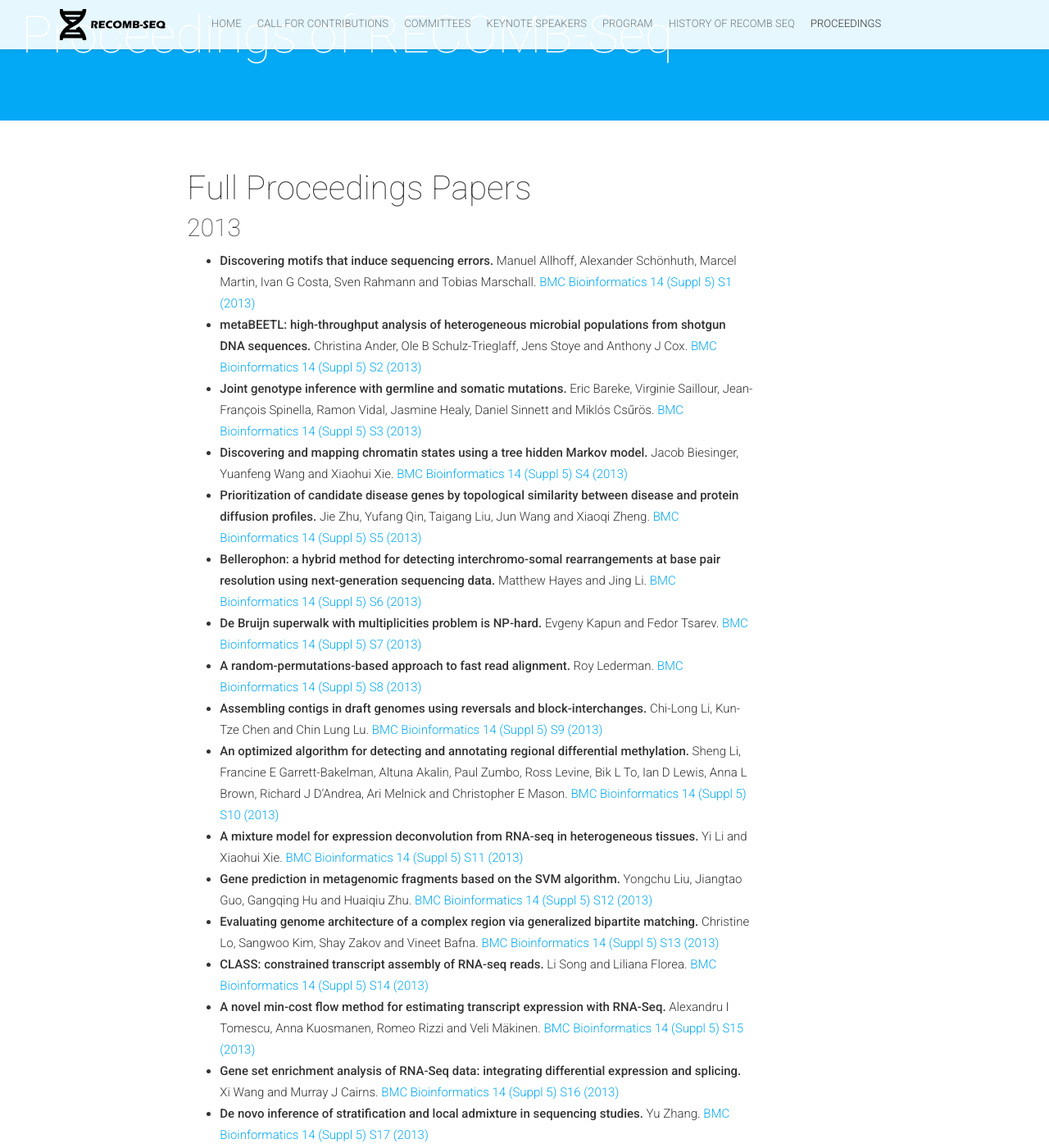
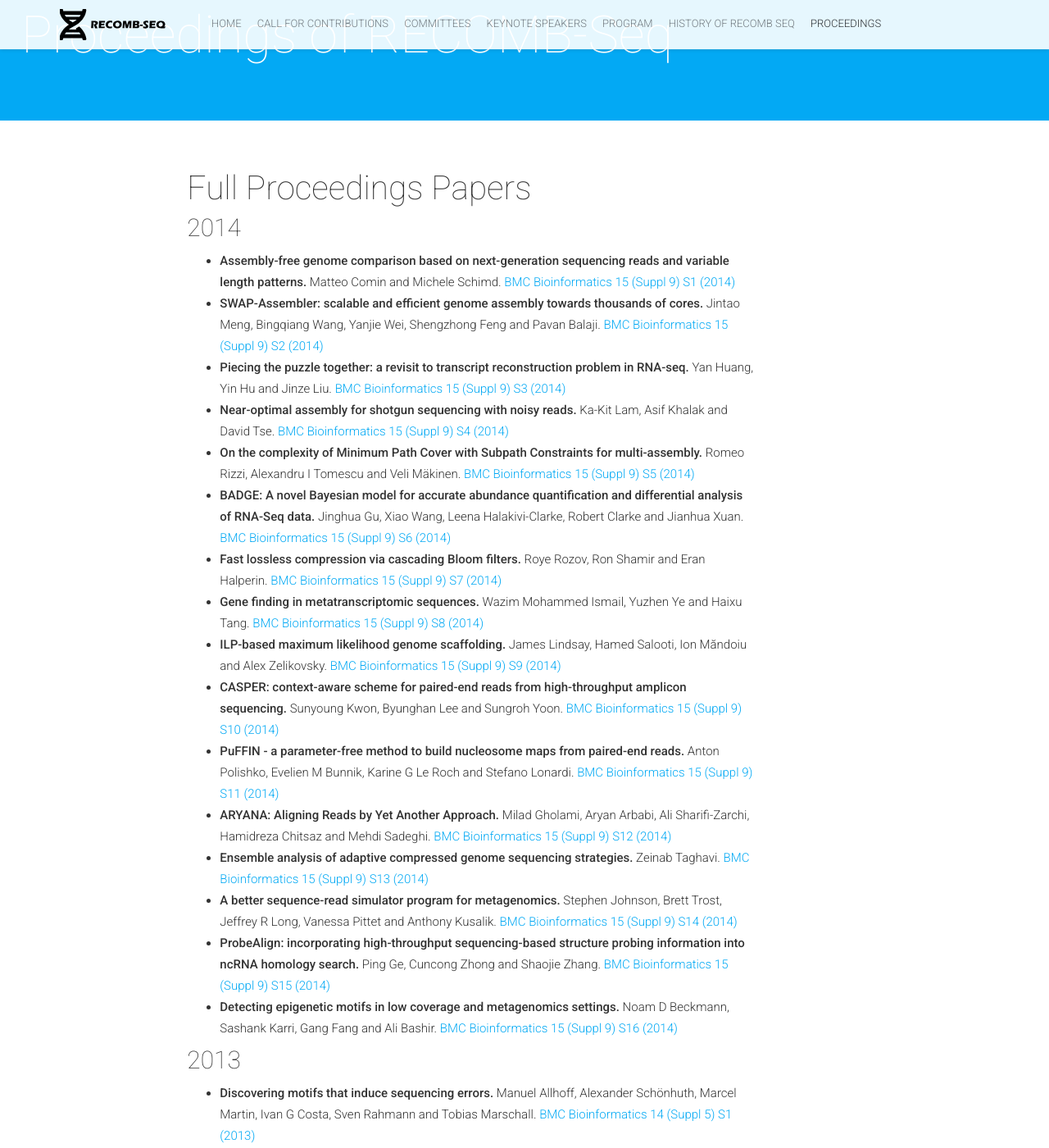
Before and after one commit to recomb-seq/recomb-seq.github.io, a Jekyll site: the page built from proceedings.md, in a window 1280 px wide and 1400 px high, scrolled down 260 px. Shown: the whole window at 82% size. Built offline with Jekyll 4.4.1, drawn with Linux system fonts in a browser that asks for light colours; nearby versions of some CDN libraries; comment, search, counter and statistics services are not loaded.

Commit message:
2014 proceedings

```diff
--- a/proceedings.md
+++ b/proceedings.md
@@ -6,6 +6,26 @@ isStaticPost: true
 ---
 
 #### Full Proceedings Papers
+
+##### 2014
+
+  - **Assembly-free genome comparison based on next-generation sequencing reads and variable length patterns.** Matteo Comin and Michele Schimd. [BMC Bioinformatics 15 (Suppl 9) S1 (2014)](https://bmcbioinformatics.biomedcentral.com/articles/10.1186/1471-2105-15-S9-S1)
+  - **SWAP-Assembler: scalable and efficient genome assembly towards thousands of cores.** Jintao Meng, Bingqiang Wang, Yanjie Wei, Shengzhong Feng and Pavan Balaji. [BMC Bioinformatics 15 (Suppl 9) S2 (2014)](https://bmcbioinformatics.biomedcentral.com/articles/10.1186/1471-2105-15-S9-S2)
+  - **Piecing the puzzle together: a revisit to transcript reconstruction problem in RNA-seq.** Yan Huang, Yin Hu and Jinze Liu. [BMC Bioinformatics 15 (Suppl 9) S3 (2014)](https://bmcbioinformatics.biomedcentral.com/articles/10.1186/1471-2105-15-S9-S3)
+  - **Near-optimal assembly for shotgun sequencing with noisy reads.** Ka-Kit Lam, Asif Khalak and David Tse. [BMC Bioinformatics 15 (Suppl 9) S4 (2014)](https://bmcbioinformatics.biomedcentral.com/articles/10.1186/1471-2105-15-S9-S4)
+  - **On the complexity of Minimum Path Cover with Subpath Constraints for multi-assembly.** Romeo Rizzi, Alexandru I Tomescu and Veli Mäkinen. [BMC Bioinformatics 15 (Suppl 9) S5 (2014)](https://bmcbioinformatics.biomedcentral.com/articles/10.1186/1471-2105-15-S9-S5)
+  - **BADGE: A novel Bayesian model for accurate abundance quantification and differential analysis of RNA-Seq data.** Jinghua Gu, Xiao Wang, Leena Halakivi-Clarke, Robert Clarke and Jianhua Xuan. [BMC Bioinformatics 15 (Suppl 9) S6 (2014)](https://bmcbioinformatics.biomedcentral.com/articles/10.1186/1471-2105-15-S9-S6)
+  - **Fast lossless compression via cascading Bloom filters.** Roye Rozov, Ron Shamir and Eran Halperin. [BMC Bioinformatics 15 (Suppl 9) S7 (2014)](https://bmcbioinformatics.biomedcentral.com/articles/10.1186/1471-2105-15-S9-S7)
+  - **Gene finding in metatranscriptomic sequences.** Wazim Mohammed Ismail, Yuzhen Ye and Haixu Tang. [BMC Bioinformatics 15 (Suppl 9) S8 (2014)](https://bmcbioinformatics.biomedcentral.com/articles/10.1186/1471-2105-15-S9-S8)
+  - **ILP-based maximum likelihood genome scaffolding.** James Lindsay, Hamed Salooti, Ion Măndoiu and Alex Zelikovsky. [BMC Bioinformatics 15 (Suppl 9) S9 (2014)](https://bmcbioinformatics.biomedcentral.com/articles/10.1186/1471-2105-15-S9-S9)
+  - **CASPER: context-aware scheme for paired-end reads from high-throughput amplicon sequencing.** Sunyoung Kwon, Byunghan Lee and Sungroh Yoon. [BMC Bioinformatics 15 (Suppl 9) S10 (2014)](https://bmcbioinformatics.biomedcentral.com/articles/10.1186/1471-2105-15-S9-S10)
+  - **PuFFIN - a parameter-free method to build nucleosome maps from paired-end reads.** Anton Polishko, Evelien M Bunnik, Karine G Le Roch and Stefano Lonardi. [BMC Bioinformatics 15 (Suppl 9) S11 (2014)](https://bmcbioinformatics.biomedcentral.com/articles/10.1186/1471-2105-15-S9-S11)
+  - **ARYANA: Aligning Reads by Yet Another Approach.** Milad Gholami, Aryan Arbabi, Ali Sharifi-Zarchi, Hamidreza Chitsaz and Mehdi Sadeghi. [BMC Bioinformatics 15 (Suppl 9) S12 (2014)](https://bmcbioinformatics.biomedcentral.com/articles/10.1186/1471-2105-15-S9-S12)
+  - **Ensemble analysis of adaptive compressed genome sequencing strategies.** Zeinab Taghavi. [BMC Bioinformatics 15 (Suppl 9) S13 (2014)](https://bmcbioinformatics.biomedcentral.com/articles/10.1186/1471-2105-15-S9-S13)
+  - **A better sequence-read simulator program for metagenomics.** Stephen Johnson, Brett Trost, Jeffrey R Long, Vanessa Pittet and Anthony Kusalik. [BMC Bioinformatics 15 (Suppl 9) S14 (2014)](https://bmcbioinformatics.biomedcentral.com/articles/10.1186/1471-2105-15-S9-S14)
+  - **ProbeAlign: incorporating high-throughput sequencing-based structure probing information into ncRNA homology search.** Ping Ge, Cuncong Zhong and Shaojie Zhang. [BMC Bioinformatics 15 (Suppl 9) S15 (2014)](https://bmcbioinformatics.biomedcentral.com/articles/10.1186/1471-2105-15-S9-S15)
+  - **Detecting epigenetic motifs in low coverage and metagenomics settings.** Noam D Beckmann, Sashank Karri, Gang Fang and Ali Bashir. [BMC Bioinformatics 15 (Suppl 9) S16 (2014)](https://bmcbioinformatics.biomedcentral.com/articles/10.1186/1471-2105-15-S9-S16)
+
 
 ##### 2013
 
```
